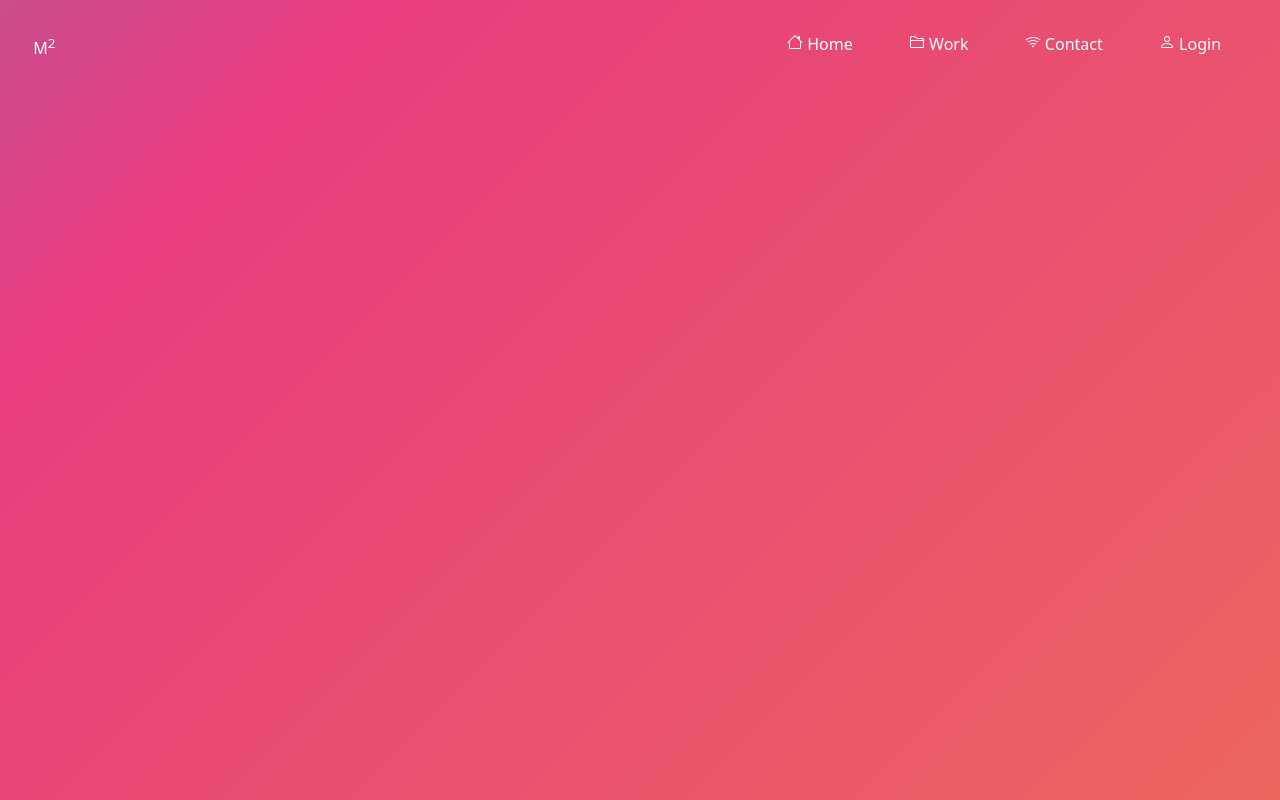
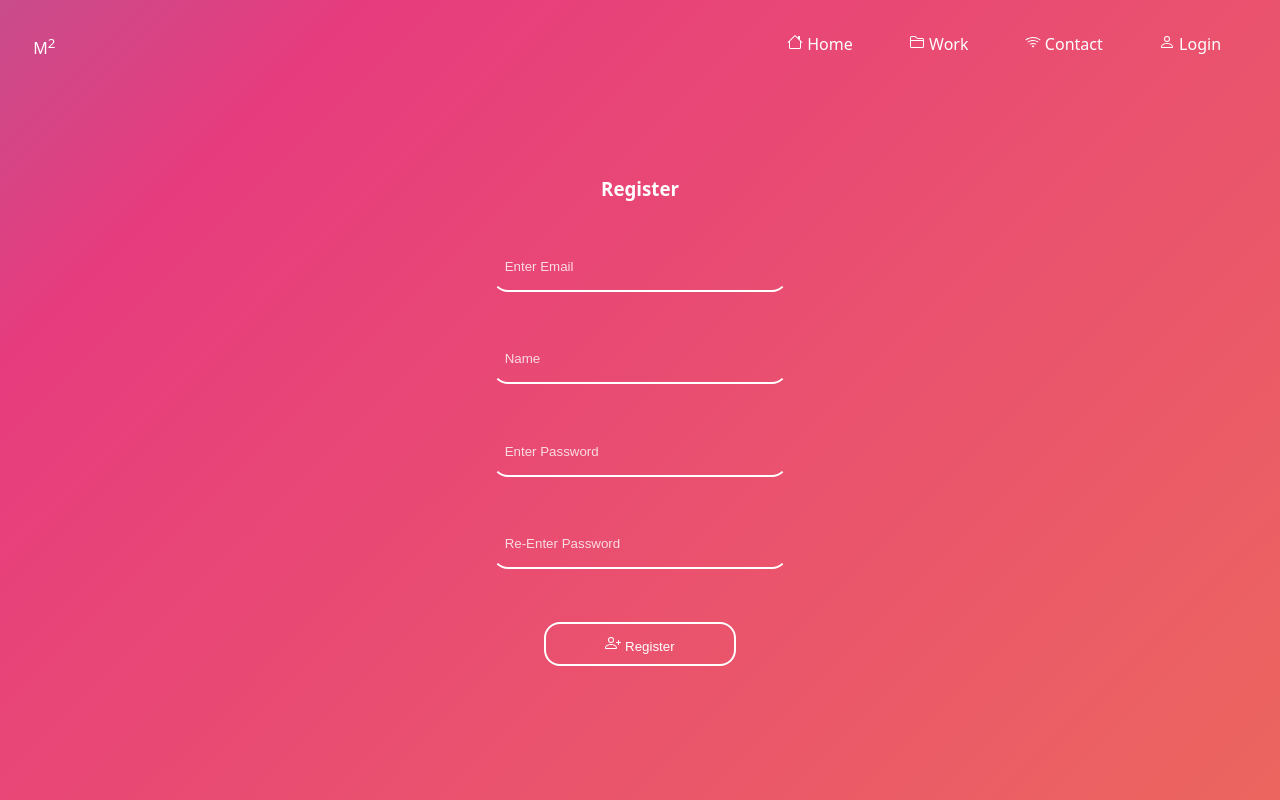
Before and after one commit to mayankmahavar111/nextJSBlog, a Next.js app: page /register in a window 1280 px wide. Built offline with nearby package versions, Linux system fonts and the light colour scheme.

Commit message:
first api created, common fetch added, firebase register added

```diff
--- /dev/null
+++ b/components/api/callApi.js
@@ -0,0 +1,15 @@
+
+
+export default async function callApi(url,request , method='get'){
+
+    const response= await fetch(url,{
+        method : method,
+        headers:{
+            'Content-Type' : 'application/json'
+        },
+        body : request != undefined ? JSON.stringify(request): ''
+    });
+
+    const data=  await response.json();
+    return data;
+}
--- a/components/firebase/commonFunction.js
+++ b/components/firebase/commonFunction.js
@@ -8,10 +8,8 @@ export async function firebaseLogin(email,password){
     const auth =  getAuth(app);
     await signInWithEmailAndPassword(auth, email,password).then((respData)=>{
         const succes = JSON.stringify(respData);
-        console.log("inside firebase login",succes);
     }).catch((err)=>{
         const error =  JSON.stringify( err);
-        console.log("inside firebase login error", error);
     })
     return
 }
--- a/pages/register.js
+++ b/pages/register.js
@@ -1,10 +1,69 @@
-
+import Styles from '../styles/register.module.css';
+import {motion } from 'framer-motion';
+import dynamic from 'next/dynamic';
+import { iconSvg } from '../components/api/helper';
+import { useState } from 'react';
+const PopUp =  dynamic(()=> import('../components//layout/popUp'));
+import callApi from '../components/api/callApi';
 
 export default function Register(props){
 
+
+    const [email , setEmail] = useState('');
+    const [name, setName] =  useState('');
+    const [password, setPassword] = useState('');
+    const [rePassword, setRePassword] = useState('');
+    const [popupData , setPopupData] = useState({});
+
+    async function validatForm(){
+        if (email == '' || name =='' || password == '' || rePassword == ''){
+            setPopupData({
+                message : 'inside register erro',
+                statusCode : -400
+            })
+            return
+        }
+        const data= await callApi(
+            '/api/authentication/createUser',
+            {
+                email :email,
+                name:name,
+                password : password,
+                rePassword : rePassword
+            },
+            'post'
+        )
+    }
+
     return(
     <main>
-
+        <PopUp
+            data = {popupData}
+            handleClose= {()=>setPopupData({})}
+            showModal = {Object.keys(popupData).length>0}
+        />
+        <div className={Styles.registerOuterDiv}>
+            <div> <h3>Register</h3> </div>
+            <div>
+                <input  onInput={(e)=>{setEmail(e.target.value)}} placeholder='Enter Email' ></input>
+            </div>
+            <div>
+                <input  onInput={(e)=>{setName(e.target.value)}}  placeholder='Name' ></input>
+            </div>
+            <div>
+                <input  onInput={(e)=>{setPassword(e.target.value)}}  type={'password'} placeholder='Enter Password' ></input>
+            </div>
+            <div>
+                <input  onInput={(e)=>{setRePassword(e.target.value)}}  type={'password'} placeholder='Re-Enter Password' ></input>
+            </div>
+            <div>
+                <motion.div
+                    whileTap={{scale:1.2}}
+                >
+                    <button onClick={validatForm}> {iconSvg('register')} Register</button>
+                </motion.div>
+            </div>
+        </div>
     </main>
     )
 }
--- a/styles/globals.css
+++ b/styles/globals.css
@@ -75,7 +75,8 @@ input{
 	width: 18rem;
     height: 2.8rem;
     background-color: transparent;
-    border: 2px #fff solid;
+    border: 2px transparent solid;
+	border-bottom: 2px #fff solid;;
     border-radius: 1rem;
     color: #fff;
 	margin: 2%;
--- /dev/null
+++ b/styles/register.module.css
@@ -0,0 +1,6 @@
+.registerOuterDiv{
+    padding: 3%;
+    margin: 3%;
+    text-align: center;
+    justify-content: center;
+}
```
Also changed, not shown: pages/api/authentication/createUser.js (added, +37 -0 lines).
